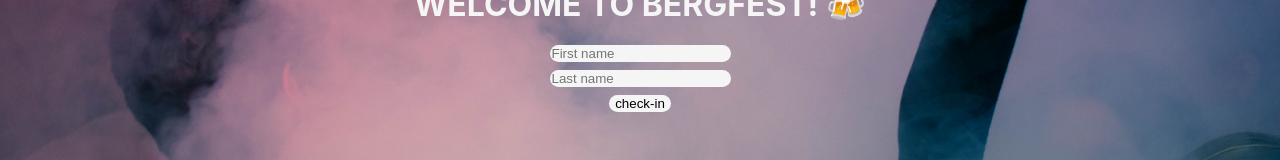
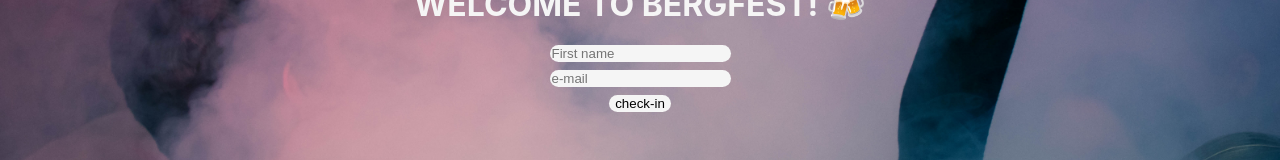
Before and after one commit to alicespringfeld/bergfest-songs, a React (Vite) app: page / in a window 1280 px wide. Shown: the part 362-522 px from the top of the page. Built offline with nearby package versions, Linux system fonts and the light colour scheme.

Commit message:
:recycle: Add Input component

```diff
--- a/src/app/App.tsx
+++ b/src/app/App.tsx
@@ -7,7 +7,7 @@ function App(): JSX.Element {
   return (
     <main className={styles.container}>
       <div>
-        <Title />
+        <Title text="Welcome to Bergfest! 🍻" />
         <Form />
       </div>
     </main>
--- a/src/app/app.module.css
+++ b/src/app/app.module.css
@@ -6,26 +6,3 @@
   height: 100vh;
   place-items: center;
 }
-
-.title {
-  text-transform: uppercase;
-  color: whitesmoke;
-}
-
-.form {
-  display: grid;
-  gap: 0.5rem;
-  place-items: center;
-}
-
-.form__field {
-  border-radius: 2rem;
-  border: 0;
-  background-color: whitesmoke;
-}
-
-.form__button {
-  border-radius: 2rem;
-  background-color: whitesmoke;
-  border: 0;
-}
--- a/src/app/components/Form/Form.tsx
+++ b/src/app/components/Form/Form.tsx
@@ -1,5 +1,6 @@
 import React from 'react';
 import styles from './Form.module.css';
+import Input from '../Input/Input';
 
 function Form(): JSX.Element {
   return (
@@ -9,11 +10,7 @@ function Form(): JSX.Element {
         className={styles.form__field}
         placeholder="First name"
       />
-      <input
-        type="text"
-        className={styles.form__field}
-        placeholder="Last name"
-      />
+      <Input text="e-mail" />
       <input type="submit" value="check-in" className={styles.form__button} />
     </form>
   );
--- /dev/null
+++ b/src/app/components/Input/Input.module.css
@@ -0,0 +1,5 @@
+.form__field {
+  border-radius: 2rem;
+  border: 0;
+  background-color: whitesmoke;
+}
--- /dev/null
+++ b/src/app/components/Input/Input.tsx
@@ -0,0 +1,13 @@
+import React from 'react';
+import styles from './Input.module.css';
+
+type InputProps = {
+  placeholder: string;
+};
+function Input({ text }: InputProps): JSX.Element {
+  return (
+    <input type="text" className={styles.form__field} placeholder={text} />
+  );
+}
+
+export default Input;
--- a/src/app/components/Title/Title.tsx
+++ b/src/app/components/Title/Title.tsx
@@ -1,8 +1,12 @@
 import React from 'react';
 import styles from './Title.module.css';
 
-function Title(): JSX.Element {
-  return <h1 className={styles.title}>Welcome to Bergfest! 🍻</h1>;
+type TitleProps = {
+  text: string;
+};
+
+function Title({ text }: TitleProps): JSX.Element {
+  return <h1 className={styles.title}>{text}</h1>;
 }
 
 export default Title;
```
